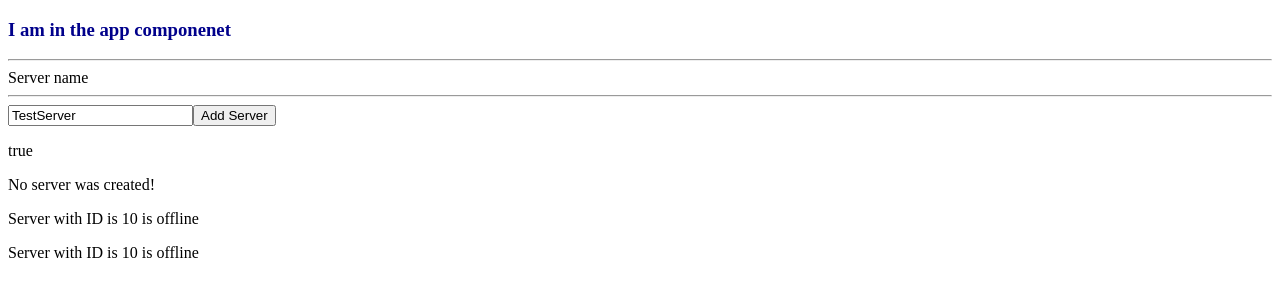
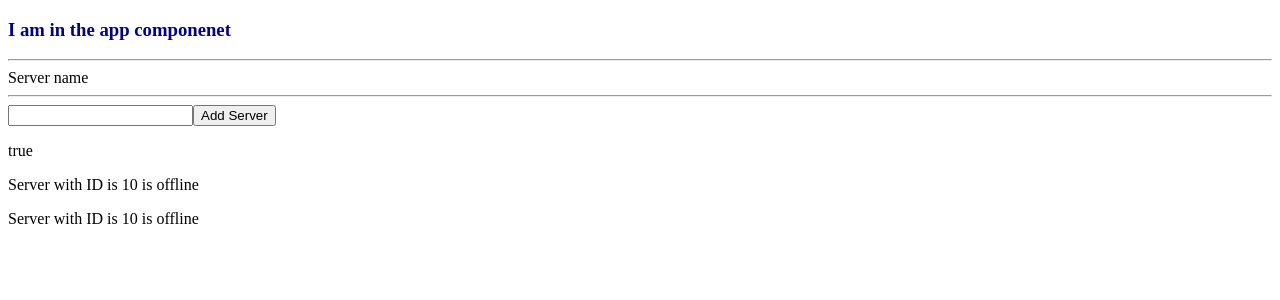
Before and after one commit to amir-parvaresh/AngularTutorial, an Angular app: page / in a window 1280 px wide. Shown: the top 300 px of the page. Built offline with nearby package versions, Linux system fonts and the light colour scheme.

Commit message:
ngIf directive to output data conditionally

```diff
--- a/src/app/servers/servers.component.html
+++ b/src/app/servers/servers.component.html
@@ -18,6 +18,9 @@
 </button>
 <p>{{ allowNewServer }}</p> <!-- Showing using String binding -->
 <!--p [innerText]="allowNewServer"></p--> <!-- Showing using property binding -->
-<p>{{ serverCreationStatus }}</p>
+<!--<p>{{ serverCreationStatus }}</p>-->
+<p *ngIf="serverCreated">Server was created server name is {{serverName}}</p> <!-- * is needed becaus it is structural, meaning it
+changes the structure of our DOM. Either adds the element or doesnt add it-->
+<!-- for ngIf it should be any directive that returns true or false -->
 <app-server></app-server>
 <app-server></app-server>
--- a/src/app/servers/servers.component.ts
+++ b/src/app/servers/servers.component.ts
@@ -8,7 +8,8 @@ import {Component, OnInit} from '@angular/core';
 export class ServersComponent implements OnInit{
   allowNewServer = false;
   serverCreationStatus = 'No server was created!';
-  serverName = 'TestServer';
+  serverName = '';
+  serverCreated = false;
 
   constructor() {
     setTimeout(() => {
@@ -19,6 +20,7 @@ export class ServersComponent implements OnInit{
   }
 
   onCreateServer() {
+    this.serverCreated = true;
     this.serverCreationStatus = 'Server was created! Name is ' + this.serverName;
   }
 
```
